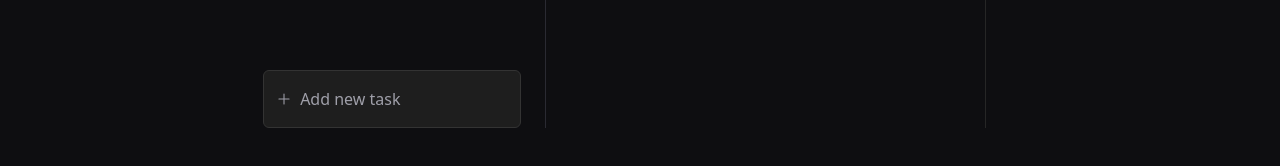
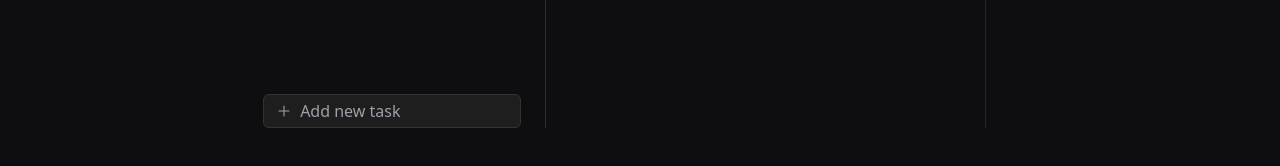
Before and after one commit to nbaglivo/medialuna-app, a Next.js app: page / in a window 1280 px wide. Shown: the part 608-774 px from the top of the page. Built offline with nearby package versions, Linux system fonts and the light colour scheme.

Commit message:
(/): fix import issue

```diff
--- a/app/page.tsx
+++ b/app/page.tsx
@@ -186,7 +186,7 @@ export default function Index() {
               <button
                 // onClick={() => navigate("/add-task")}
                 // variant="outline"
-                className="w-full flex items-center py-3 sm:py-4 px-3 rounded-md bg-[#1e1e1e] hover:bg-[#252525] text-zinc-400 hover:text-zinc-300 transition-colors border border-[#333] text-sm sm:text-base"
+                className="w-full flex items-center py-1 px-3 rounded-md bg-[#1e1e1e] hover:bg-[#252525] text-zinc-400 hover:text-zinc-300 transition-colors border border-[#333] text-sm sm:text-base"
               >
                 <PlusIcon className="mr-2 size-4" />
                 Add new task
--- a/components/app-task-panel.tsx
+++ b/components/app-task-panel.tsx
@@ -1,5 +1,5 @@
 import { useState } from "react";
-import { PlusIcon, MagnifyingGlassIcon } from "@radix-ui/react-icons";
+import { PlusIcon, MagnifyingGlassIcon, Cross2Icon } from "@radix-ui/react-icons";
 
 export default function AppTaskPanel() {
   const [searchQuery, setSearchQuery] = useState("");
@@ -37,10 +37,10 @@ export default function AppTaskPanel() {
           />
           {searchQuery && (
             <button
-              className="text-muted-foreground hover:text-foreground"
+              className="text-muted-foreground hover:text-muted-foreground"
               onClick={() => setSearchQuery("")}
             >
-              <X size={14} />
+              <Cross2Icon className="size-4" />
             </button>
           )}
         </div>
```
